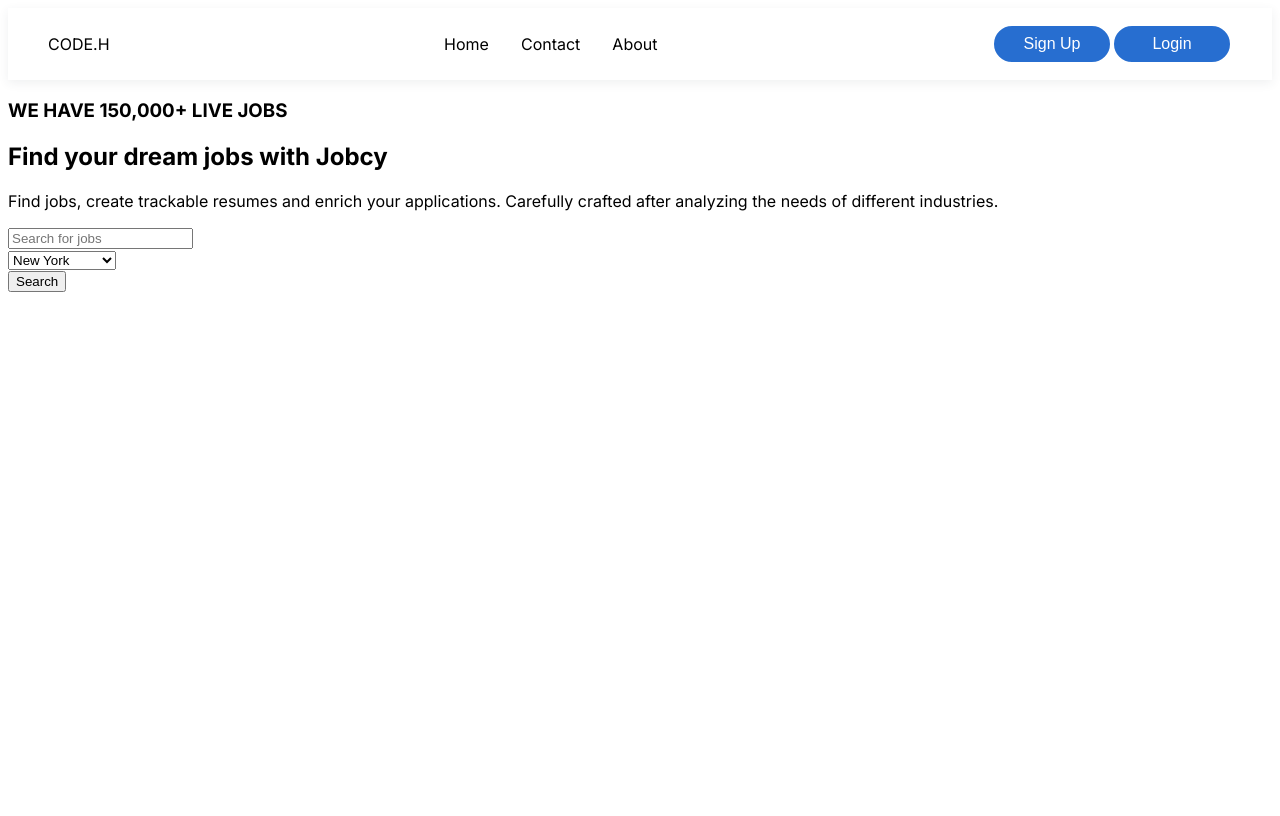
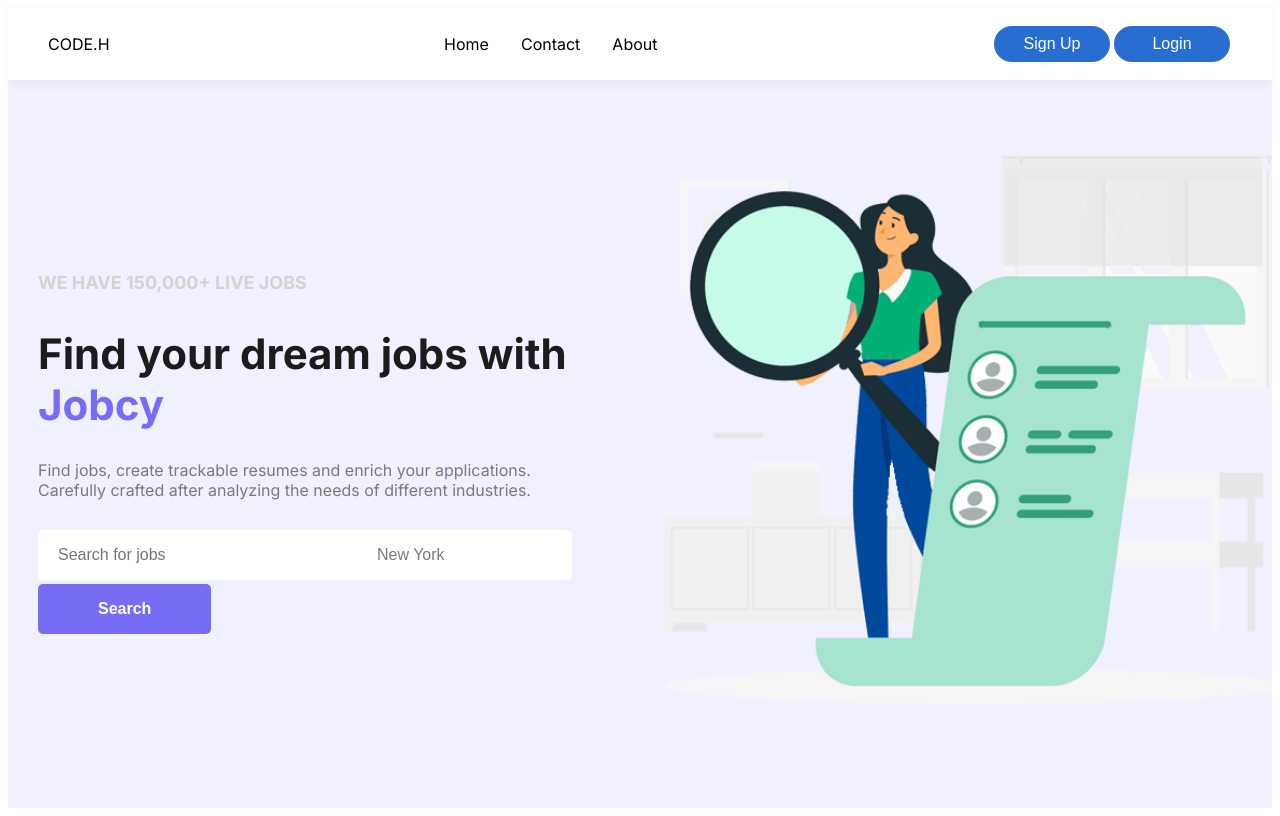
Before and after one commit to mawaisismail/codeHire-web-app-dev, a Next.js app: page / in a window 1280 px wide. Built offline with nearby package versions, Linux system fonts and the light colour scheme.

Commit message:
Hero Fixed Issue Styling

```diff
--- a/src/components/HearoSection/HeroSection.module.scss
+++ b/src/components/HearoSection/HeroSection.module.scss
@@ -1,122 +1,205 @@
-@use "/styles/mixins";
-@import "/styles/variables";
-.HeroContainer {
-  height: 100vh;
-  @include mixins.flex(space-between, normal);
-  .HeroContent {
-    width: 50%;
-    font-weight: 600;
-    padding: 13rem 0 0 1rem;
-    p:nth-child(1) {
-      font-size: 0.8em;
-      color: #495057;
+.heroSection {
+  background-color: rgba(118, 109, 244, 0.1);
+  padding: 120px 0;
+
+  @media (max-width: 1024px) {
+    padding: 80px 0;
   }
-    p:nth-child(2) {
-      font-size: 2.3em;
-      display: inline;
+
+  @media (max-width: 768px) {
+    padding: 60px 0;
+  }
+
+  @media (max-width: 425px) {
+    padding: 40px 0 0 0;
+  }
+
+  @media (max-width: 375px) {
+    padding: 30px 0;
+  }
+
+  @media (max-width: 320px) {
+    padding: 20px 0;
+  }
+
+  .container {
+    .row {
+      display: flex;
+      align-items: center;
+
+      @media (max-width: 992px) {
+        flex-direction: column-reverse;
+      }
+      @media (max-width: 768px) {
+        flex-direction: column;
+      }
+
+      .colMd66 {
+        display: flex;
+        flex-direction: column;
+        @media (max-width: 992px) {
+          width: 100%;
+          justify-content: center;
+          margin-bottom: 40px;
+        }
+
+        .logo {
+          margin-top: -7rem;
+          width: 650px;
+          height: 600px;
+          .img {
+            background: url("../../../static/images/HeroSection.png") no-repeat;
+            background-size: cover;
+            min-height: 100%;
+            max-width: 100%;
+          }
+          @media (max-width: 1024px) {
+            margin: -4rem 0.3rem 0 0;
+            width: 500px;
+            height: 500px;
+          }
+          @media (max-width: 768px) {
+            width: 670px;
+            height: 540px;
+          }
+          @media (max-width: 425px) {
+            padding-top: 20px;
+            width: 340px;
+            height: 280px;
+          }
+          @media (max-width: 320px) {
+            padding-top: 20px;
+            width: 290px;
+            height: 280px;
+          }
+        }
+      }
+
+      .colMd6 {
+        padding-left: 30px;
+        padding-right: 50px;
+
+        @media (max-width: 992px) {
+          padding: 0;
+        }
+
+        @media (max-width: 768px) {
+          margin-bottom: 40px;
+          justify-content: center;
+          align-items: center;
+          text-align: center;
+          max-width: 700px;
+        }
+
+        @media (max-width: 425px) {
+          margin-bottom: 20px;
+          max-width: 400px;
+        }
+
+        .subTitle {
+          font-size: 18px;
+          color: lightgrey;
+          margin-bottom: 5px;
+        }
+
+        .title {
+          font-size: 42px;
+          color: #1c1c1c;
+          margin-bottom: 30px;
           span {
             color: #766df4;
           }
-    }
-    p:nth-child(3) {
-      color: #495057;
-      font-size: 1.3rem;
-      font-weight: 300;
-      line-height: 1.5;
-    }
-    .HeroSearch {
-      display: flex;
-      flex-direction: row;
-      margin-left: -0.3rem;
-      .HeroName,
-      .HeroLocation,
-      .HeroFindJob {
-        border-right: 1px solid lightgray;
-        justify-content: left;
-        border-radius: 2px;
-        background-color: white;
-        padding: 1.5em 0;
-        width: 190px;
-        height: 20px;
-        display: flex;
-        .HeroInput {
-          border: none;
-          outline: none;
-        }
-        .HeroFa {
-          color: #766df4;
-          margin: 0 1rem;
-        }
-      }
-      .HeroFindJob {
-        color: white;
-        background-color: #766df4;
-        .HeroFa {
-          color: white;
-        }
-      }
-    }
-  }
-  .HeroLogo {
-    width: 60vw;
-    .img {
-      background: url("/static/images/work2.png") no-repeat right/contain;
-      height: 90%;
-      width: 100%;
+          @media (max-width: 320px) {
+            text-align: center;
+            font-size: 27px;
+            margin-bottom: 20px;
           }
         }
 
+        .description {
+          font-size: 16px;
+          color: #7a7a7a;
+          margin-bottom: 30px;
+        }
+
+        .searchForm {
+          display: flex;
+          flex-wrap: wrap;
+
+          .formGroup {
+            flex-grow: 1;
+            margin-right: 0;
+            margin-bottom: 4px;
+
+            @media (max-width: 576px) {
+              margin-right: 0;
+              margin-bottom: 10px;
+            }
+
+            select,
+            input {
+              display: block;
+              width: 100%;
+              height: 50px;
+              border: none;
+              background: #ffffff;
+              border-radius: 5px;
+              font-size: 16px;
+              color: #7a7a7a;
+              &:focus {
+                outline: none;
+                box-shadow: none;
+              }
+              @media (max-width: 1440px) {
+                padding: 0 20px;
+              }
+              @media (max-width: 375px) {
+                max-width: 400px;
+              }
               @media (max-width: 1024px) {
-    .HeroContent {
-      width: 50vw;
-      padding: 5rem 0 0 0;
+                padding: 0 20px;
               }
-    .HeroLogo {
-      width: 45vw;
+
+              @media (max-width: 768px) {
+                padding: 0 20px;
+              }
+
+              @media (max-width: 425px) {
+                padding: 0 7px;
+                text-align: left;
               }
             }
-  @media (max-width: 768px) {
-    display: flex;
-    height: auto;
-    padding: 0 0 3rem 0;
-    flex-direction: column;
-    .HeroContent {
-      flex-direction: column;
-      justify-content: center;
-      text-align: justify-all;
-      width: 90vw;
-    }
-    .HeroLogo {
-      height: 0;
-      width: 0;
+
+            select {
+              appearance: none;
+              background-size: 15px;
             }
           }
-  @media (max-width: 425px) {
-    .HeroContent {
-      width: 90vw;
-      padding: 0;
-      .HeroSearch {
-        flex-direction: column;
-        justify-content: center;
-        text-align: justify-all;
-        width: 90vw;
-        .HeroFindJob,
-        .HeroLocation,
-        .HeroName {
-          justify-content: left;
-          min-width: 90vw;
-          margin: 1em 0;
-          padding: 1em 0;
-          .HeroFa {
-            margin: 0 1em;
+
+          button {
+            height: 50px;
+            padding: 0 30px;
+            background: #766df4;
+            color: #fff;
+            border: none;
+            border-radius: 5px;
+            font-size: 16px;
+            font-weight: bold;
+            cursor: pointer;
+
+            &:hover,
+            &:focus {
+              background: #766df4;
+            }
+            @media (max-width: 1024px) {
+              width: 100%;
+            }
+            @media (max-width: 1440px) {
+              padding: 0 60px;
             }
           }
         }
       }
     }
-  @media (max-width: 320px) {
-    .HeroContent {
-      margin-left: -0.3rem;
   }
 }
-}
```
Lines whose indentation alone changed are shown as unchanged.
